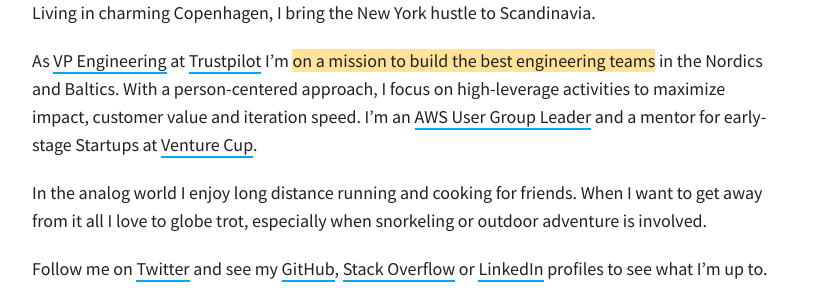
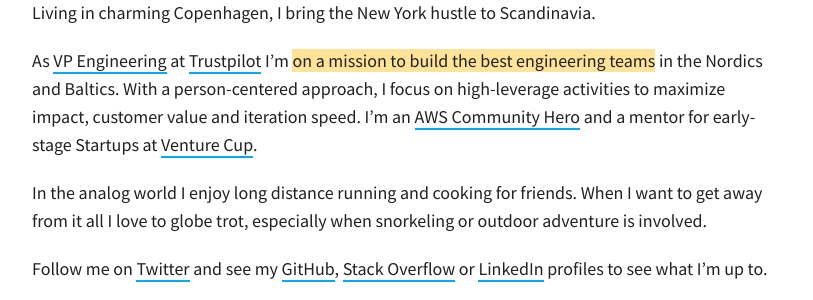
Before and after one commit to martinbuberl/martinbuberl.github.io, a Jekyll site: the page built from about.md, in a window 1280 px wide. Shown: the part 523-823 px from the top of the page, without its empty margins (233-1046 px from the left). Built offline with Jekyll 4.4.1, drawn with Linux system fonts in a browser that asks for light colours; nearby versions of some CDN libraries; some web fonts are replaced.

Commit message:
Updated to AWS Community Hero

```diff
--- a/about.md
+++ b/about.md
@@ -11,7 +11,7 @@ Hi, I'm Martin.
 
 Living in charming Copenhagen, I bring the New York hustle to Scandinavia.
 
-As <a target="_blank" href="https://stackoverflow.com/story/martinbuberl">VP Engineering</a> at <a target="_blank" href="https://www.crunchbase.com/organization/trustpilot">Trustpilot</a> I’m <span class="highlight">on a mission to build the best engineering teams</span> in the Nordics and Baltics. With a person-centered approach, I focus on high-leverage activities to maximize impact, customer value and iteration speed. I'm an <a target="_blank" href="https://www.meetup.com/Copenhagen-AWS-User-Group/">AWS User Group Leader</a> and a mentor for early-stage Startups at <a target="_blank" href="http://venturecup.dk/">Venture Cup</a>.
+As <a target="_blank" href="https://stackoverflow.com/story/martinbuberl">VP Engineering</a> at <a target="_blank" href="https://www.crunchbase.com/organization/trustpilot">Trustpilot</a> I’m <span class="highlight">on a mission to build the best engineering teams</span> in the Nordics and Baltics. With a person-centered approach, I focus on high-leverage activities to maximize impact, customer value and iteration speed. I'm an <a target="_blank" href="https://aws.amazon.com/developer/community/heroes/martin-buberl/">AWS Community Hero</a> and a mentor for early-stage Startups at <a target="_blank" href="http://venturecup.dk/">Venture Cup</a>.
 
 In the analog world I enjoy long distance running and cooking for friends. When I want to get away from it all I love to globe trot, especially when snorkeling or outdoor adventure is involved.
 
```
